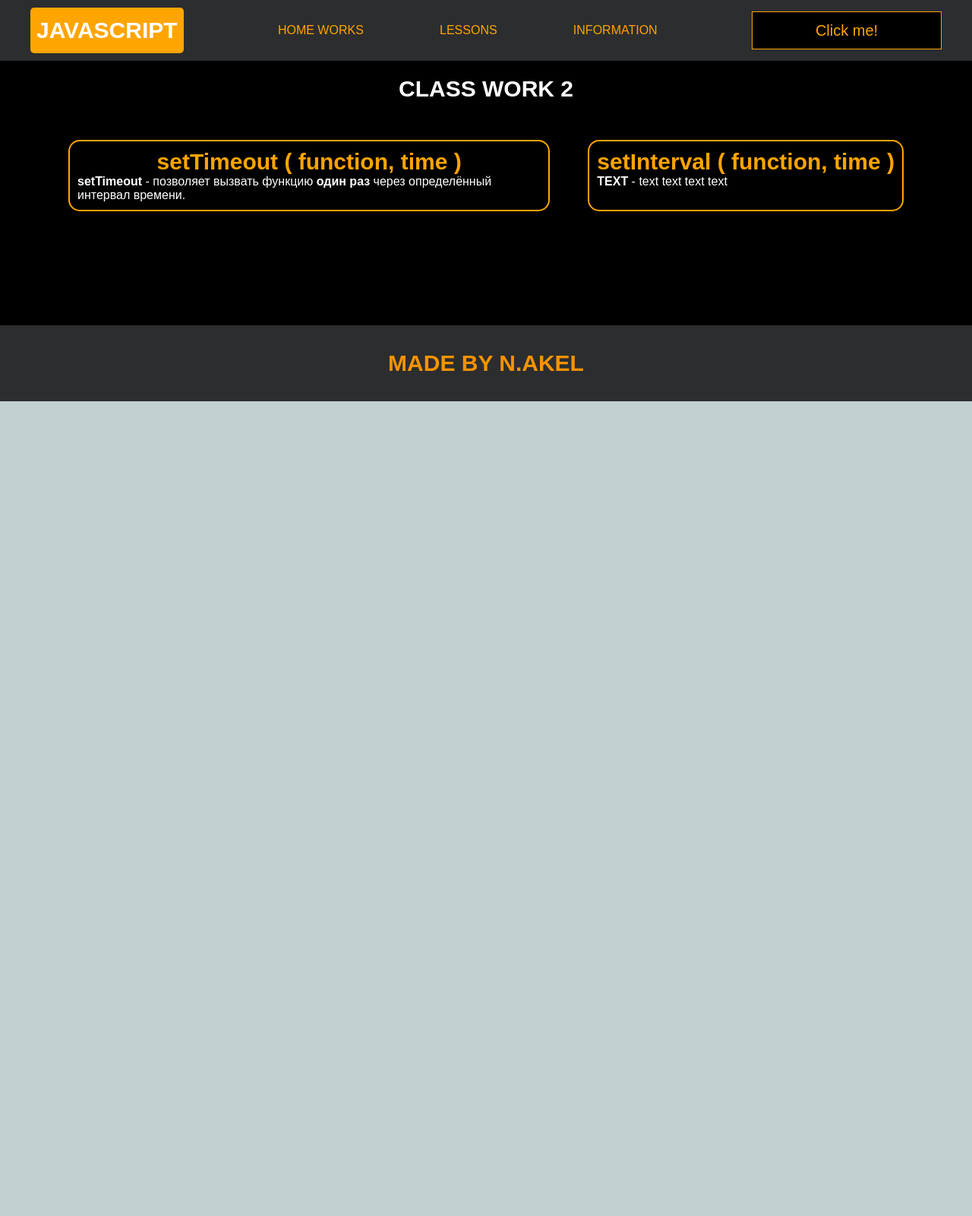
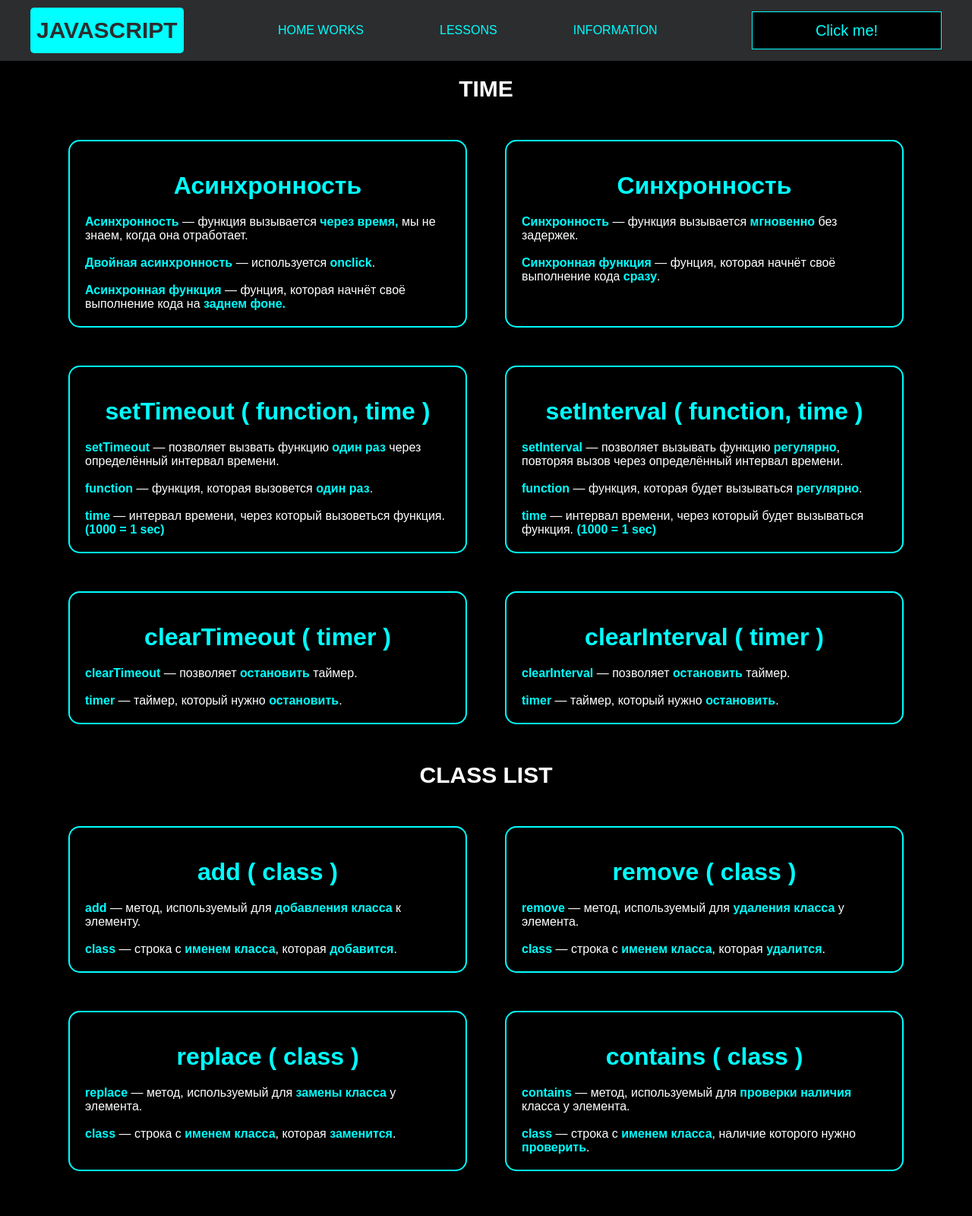
Before and after one commit to DrokiGame12/mounth-3, a plain HTML site: page HomeWorks/pages/information.html in a window 1280 px wide. Shown: the top 1600 px of the page at 76% size. Before the commit the page ends 800 px from the top, so only its background shows below. Drawn offline with Linux system fonts and the light colour scheme; files whose address does not match are found by name.

Commit message:
mounth-3

```diff
--- a/HomeWorks/css/core.css
+++ b/HomeWorks/css/core.css
@@ -19,9 +19,9 @@ body {
     height: 50px;
     font-size: 20px;
     cursor: pointer;
-    border: 1px solid orange;
+    border: 1px solid cyan;
     background: black;
-    color: orange;
+    color: cyan;
 }
 
 .btn:hover {
@@ -30,7 +30,7 @@ body {
 
 .btn:active {
     background: #56585D;
-    border: 2px solid orange;
+    border: 2px solid cyan;
 }
 
 a {
@@ -53,7 +53,7 @@ h1 {
 h2 {
     text-align: center;
     font-size: 30px;
-    color: white;
+    color: #2c2d2f;
     margin: 0 auto;
     text-transform: uppercase;
     font-weight: 600;
@@ -76,12 +76,12 @@ h4 {
 }
 
 strong {
-    color: #F79300;
+    color: cyan;
 }
 
 label {
     font-size: 24px;
-    color: orange;
+    color: cyan;
 }
 
 input {
@@ -89,9 +89,9 @@ input {
     height: 50px;
     font-size: 20px;
     padding-left: 5px;
-    color: orange;
+    color: cyan;
     background: black;
-    border: 2px solid orange;
+    border: 2px solid cyan;
 }
 
 .checker {
@@ -103,7 +103,7 @@ input {
     display: block;
     width: 100px;
     height: 100px;
-    background: orange;
+    background: cyan;
     color: black;
     font-size: 20px;
     text-transform: uppercase;
@@ -113,7 +113,7 @@ input {
 }
 
 .btn-slide:hover {
-    background: #b68733 !important;
+    background: darkcyan !important;
     cursor: pointer;
     color: white;
 }
--- a/HomeWorks/css/home_works.scss
+++ b/HomeWorks/css/home_works.scss
@@ -37,7 +37,7 @@
 .parent_block {
 	height: 500px;
 	width: 500px;
-	border: 2px solid orange;
+	border: 2px solid cyan;
 	position: relative;
 	margin: 0 auto;
 }
@@ -46,7 +46,7 @@
 	position: absolute;
 	width: 50px;
 	height: 50px;
-	background: red;
+	background: yellow;
 }
 
 .inner_move_block {
@@ -62,7 +62,7 @@
 	font-size: 80px;
 	height: 100px;
 	width: 100%;
-	border-bottom: 1px solid orange;
+	border-bottom: 1px solid cyan;
 	margin-top: 40px;
 }
 
@@ -105,14 +105,14 @@
 				justify-content: space-around;
 				flex-direction: column;
 				align-items: center;
-				border: solid 2px orange;
+				border: solid 2px cyan;
 				border-radius: 20px;
 
 				&_img {
 					margin: 20px;
 					height: 150px;
 					width: 150px;
-					border: solid 2px orange;
+					border: solid 2px cyan;
 					border-radius: 100px;
 				}
 
--- a/HomeWorks/css/information.scss
+++ b/HomeWorks/css/information.scss
@@ -1,25 +1,31 @@
 .information {
 	padding: 100px 0;
 	background: black;
+	h2 {
+		color: white;
+	}
 	&_block{
 		display: grid;
-		grid-template-columns: auto auto;
+		grid-template-columns: 1fr 1fr;
 		margin: 50px;
-		column-gap: 50px;
+		gap: 50px;
 		&_content {
-			padding: 10px;
-			border: solid 2px orange;
+			padding: 20px;
+			border: solid 2px cyan;
 			border-radius: 15px;
+			color: white;
+
 			& h2 {
+				font-size: 32px;
 				text-transform: none;
-				color: orange;
+				color: cyan;
+				margin: 20px 0px;
+				&:hover {
+					color: rgb(150, 255, 255);
+				}
 			}
-			& span {
-				margin-top: 30px;
-				color: white;
-				& b {
-					text-decoration: solid;
-				}
+			& p b {
+				color:cyan;
 			}
 		}
 	}
--- a/HomeWorks/css/lessons.css
+++ b/HomeWorks/css/lessons.css
@@ -10,7 +10,7 @@
     margin-top: 50px;
     display: flex;
     justify-content: space-evenly;
-    border: 1px solid orange;
+    border: 1px solid cyan;
     height: 300px;
     border-radius: 20px;
     align-items: center;
@@ -36,7 +36,7 @@
 
 .tab_content_block {
     width: 700px;
-    border: 1px solid orange;
+    border: 1px solid cyan;
     padding: 20px;
     border-radius: 10px;
     text-align: center;
@@ -64,7 +64,7 @@
     padding: 10px;
     height: 30px;
     color: white;
-    border: 1px solid orange;
+    border: 1px solid cyan;
     text-align: center;
     font-size: 20px;
     cursor: pointer;
@@ -73,7 +73,7 @@
 }
 
 .tab_content_item_active {
-    background: orange;
+    background: cyan;
     color: black;
     font-weight: 600;
     border: 1px solid white;
--- a/HomeWorks/css/style.scss
+++ b/HomeWorks/css/style.scss
@@ -25,7 +25,7 @@
 			font-size: 22px;
 			height: 60px;
 			width: fit-content;
-			background: orange;
+			background: cyan;
 			padding: 8px;
 			color: white;
 			border-radius: 5px;
@@ -40,7 +40,7 @@
 			width: 600px;
 
 			&_link a {
-				color: orange;
+				color: cyan;
 				text-transform: uppercase;
 			}
 
@@ -68,7 +68,7 @@
 
 .btn-color {
 	border-radius: 20px;
-	border-color: white !important;
+	border-color: cyan !important;
 }
 
 /* FOOTER */
@@ -87,7 +87,7 @@
 
 .footer h2 {
 	text-transform: uppercase;
-	color: #F79300;
+	color: cyan;
 	font-weight: 600;
 }
 
@@ -104,7 +104,7 @@
 	width: 100%;
 	height: 300px;
 	overflow: hidden;
-	border: 3px solid orange;
+	border: 3px solid cyan;
 	border-radius: 20px;
 	display: flex;
 	align-items: center;
@@ -142,7 +142,7 @@
 }
 
 .slide_card a {
-    color: orange;
+    color: cyan;
     text-decoration: underline;
 }
 
@@ -181,7 +181,7 @@
 			width: 100%;
 			padding: 40px;
 			background-color: black;
-			border: 2px solid orange;
+			border: 2px solid cyan;
 			border-radius: 4px;
 			max-height: 80vh;
 			overflow-y: auto;
--- /dev/null
+++ b/HomeWorks/data/text.json
@@ -0,0 +1,3 @@
+{
+    "text":"hello world!"
+}
--- a/HomeWorks/js/home_works.js
+++ b/HomeWorks/js/home_works.js
@@ -160,8 +160,16 @@ userRequest.addEventListener('load', () => {
 				<img src="${user.img !== undefined ? user.img : "https://freesvg.org/img/abstract-user-flat-4.png"}" alt="" class="json_block_users_user_img">
 				<span class="json_block_users_user_name">${user.name}</span>
 				<span class="json_block_users_user_age">${user.age !== undefined ? user.age : "???"}</span>
-			</div>
-			`
+			</div>`
 		usersBlock.append(newUser)
 	})
 })
+
+const text = new XMLHttpRequest()
+userRequest.open('GET', '../data/text.json')
+userRequest.setRequestHeader('Content-type', 'application/json')
+userRequest.send()
+userRequest.addEventListener('load', () => {
+	const textData = JSON.parse(userRequest.response)
+	console.log(textData.text);
+})
--- a/HomeWorks/pages/information.html
+++ b/HomeWorks/pages/information.html
@@ -35,19 +35,122 @@
 	</div>
 	<div class="information">
 		<div class="container">
-			<h2>Class work 2</h2>
+			<div class="information_">
+
+			</div>
+
+			<h2>Time</h2>
 			<div class="information_block">
 				<div class="information_block_content">
-					<a href="https://www.youtube.com" target="_blank"><h2>setTimeout ( function, time )</h2></a>
+					<a href="https://developer.mozilla.org/ru/docs/Learn/JavaScript/Asynchronous" target="_blank">
+						<h2>Асинхронность</h2>
+					</a>
 					<span>
-						<b>setTimeout</b> -  позволяет вызвать функцию <b>один раз</b> через определённый интервал времени.
+						<p><b>Асинхронность</b> — функция вызывается <b>через время,</b> мы не знаем, когда она отработает.</p>
+						<br>
+						<p><b>Двойная асинхронность</b> — используется <b>onclick</b>.</p>
+						<br>
+						<p><b>Асинхронная функция</b> — фунция, которая начнёт своё выполнение кода на <b>заднем фоне.</b></p>
 					</span>
 				</div>
+
 				<div class="information_block_content">
-					<a href="https://www.youtube.com" target="_blank"><h2>setInterval ( function, time )</h2></a>
+					<a href="" target="_blank">
+						<h2>Синхронность</h2>
+					</a>
 					<span>
-						<b>TEXT</b> - text text text text
+						<p><b>Синхронность</b> — функция вызывается <b>мгновенно</b> без задержек.</p>
+						<br>
+						<p><b>Синхронная функция</b> — фунция, которая начнёт своё выполнение кода <b>сразу</b>.</p>
 					</span>
+				</div>
+
+				<div class="information_block_content">
+					<a href="https://developer.mozilla.org/ru/docs/Web/API/setTimeout" target="_blank">
+						<h2>setTimeout ( function, time )</h2>
+					</a>
+					<span>
+						<p><b>setTimeout</b> —  позволяет вызвать функцию <b>один раз</b> через определённый интервал времени.</p>
+						<br>
+						<p><b>function</b> — функция, которая вызовется <b>один раз</b>.</p>
+						<br>
+						<p><b>time</b> — интервал времени, через который вызоветься функция. <b>(1000 = 1 sec)</b></p>
+					</span>
+				</div>
+
+				<div class="information_block_content">
+					<a href="https://learn.javascript.ru/settimeout-setinterval" target="_blank">
+						<h2>setInterval ( function, time )</h2>
+					</a>
+					<span>
+						<p><b>setInterval</b> — позволяет вызывать функцию <b>регулярно</b>, повторяя вызов через определённый интервал времени.</p>
+						<br>
+						<p><b>function</b> — функция, которая будет вызываться <b>регулярно</b>.</p>
+						<br>
+						<p><b>time</b> — интервал времени, через который будет вызываться функция. <b>(1000 = 1 sec)</b><br></p>
+					</span>
+				</div>
+
+				<div class="information_block_content">
+					<a href="https://developer.mozilla.org/en-US/docs/Web/API/clearTimeout" target="_blank">
+						<h2>clearTimeout ( timer )</h2>
+					</a>
+					<span>
+						<p><b>clearTimeout</b> —  позволяет <b>остановить</b> таймер.</p>
+						<br>
+						<p><b>timer</b> — таймер, который нужно <b>остановить</b>.</p>
+					</span>
+				</div>
+
+				<div class="information_block_content">
+					<a href="https://developer.mozilla.org/en-US/docs/Web/API/clearInterval" target="_blank">
+						<h2>clearInterval ( timer )</h2>
+					</a>
+					<span>
+						<p><b>clearInterval</b> —  позволяет <b>остановить</b> таймер.</p>
+						<br>
+						<p><b>timer</b> — таймер, который нужно <b>остановить</b>.</p>
+					</span>
+				</div>
+			</div>
+
+
+			<h2>class List</h2>
+			<div class="information_block">
+				<div class="information_block_content">
+					<a href="https://doka.guide/js/element-classlist/#classlist.add" target="_blank">
+						<h2>add ( class )</h2>
+					</a>
+					<p><b>add</b> — метод, используемый для <b>добавления класса</b> к элементу.</p>
+					<br>
+					<p><b>class</b> — строка с <b>именем класса</b>, которая <b>добавится</b>.</p>
+				</div>
+
+				<div class="information_block_content">
+					<a href="https://doka.guide/js/element-classlist/#classlist.remove" target="_blank">
+						<h2>remove ( class )</h2>
+					</a>
+					<p><b>remove</b> — метод, используемый для <b>удаления класса</b> у элемента.</p>
+					<br>
+					<p><b>class</b> — строка с <b>именем класса</b>, которая <b>удалится</b>.</p>
+				</div>
+
+				<div class="information_block_content">
+					<a href="https://doka.guide/js/element-classlist/#classlist.remove" target="_blank">
+						<h2>replace ( class )</h2>
+					</a>
+					<p><b>replace</b> — метод, используемый для <b>замены класса</b> у элемента.</p>
+					<br>
+					<p><b>class</b> — строка с <b>именем класса</b>, которая <b>заменится</b>.</p>
+				</div>
+
+				<div class="information_block_content">
+					<a href="https://doka.guide/js/element-classlist/#:~:text=remove()&text=%D0%9C%D0%B5%D1%82%D0%BE%D0%B4%20%D0%B8%D1%81%D0%BF%D0%BE%D0%BB%D1%8C%D0%B7%D1%83%D0%B5%D1%82%D1%81%D1%8F%20%D0%B4%D0%BB%D1%8F%20%D1%83%D0%B4%D0%B0%D0%BB%D0%B5%D0%BD%D0%B8%D1%8F%20%D0%BA%D0%BB%D0%B0%D1%81%D1%81%D0%B0,%D0%BF%D0%B5%D1%80%D0%B5%D0%B4%D0%B0%D0%B2%D0%B0%D1%82%D1%8C%20%D1%81%D1%82%D1%80%D0%BE%D0%BA%D1%83%20%D1%81%20%D0%B8%D0%BC%D0%B5%D0%BD%D0%B5%D0%BC%20%D0%BA%D0%BB%D0%B0%D1%81%D1%81%D0%B0." target="_blank">
+						<h2>contains ( class )</h2>
+					</a>
+					<p><b>contains</b> — метод, используемый для <b>проверки наличия</b> класса у элемента.</p>
+					<br>
+					<p><b>class</b> — строка с <b>именем класса</b>, наличие которого нужно <b>проверить</b>.</p>
 				</div>
 			</div>
 		</div>
```
Also changed, not shown: HomeWorks/css/home_works.css, HomeWorks/css/information.css, HomeWorks/css/style.css, 3 other files. Lines whose indentation alone changed are shown as unchanged.
